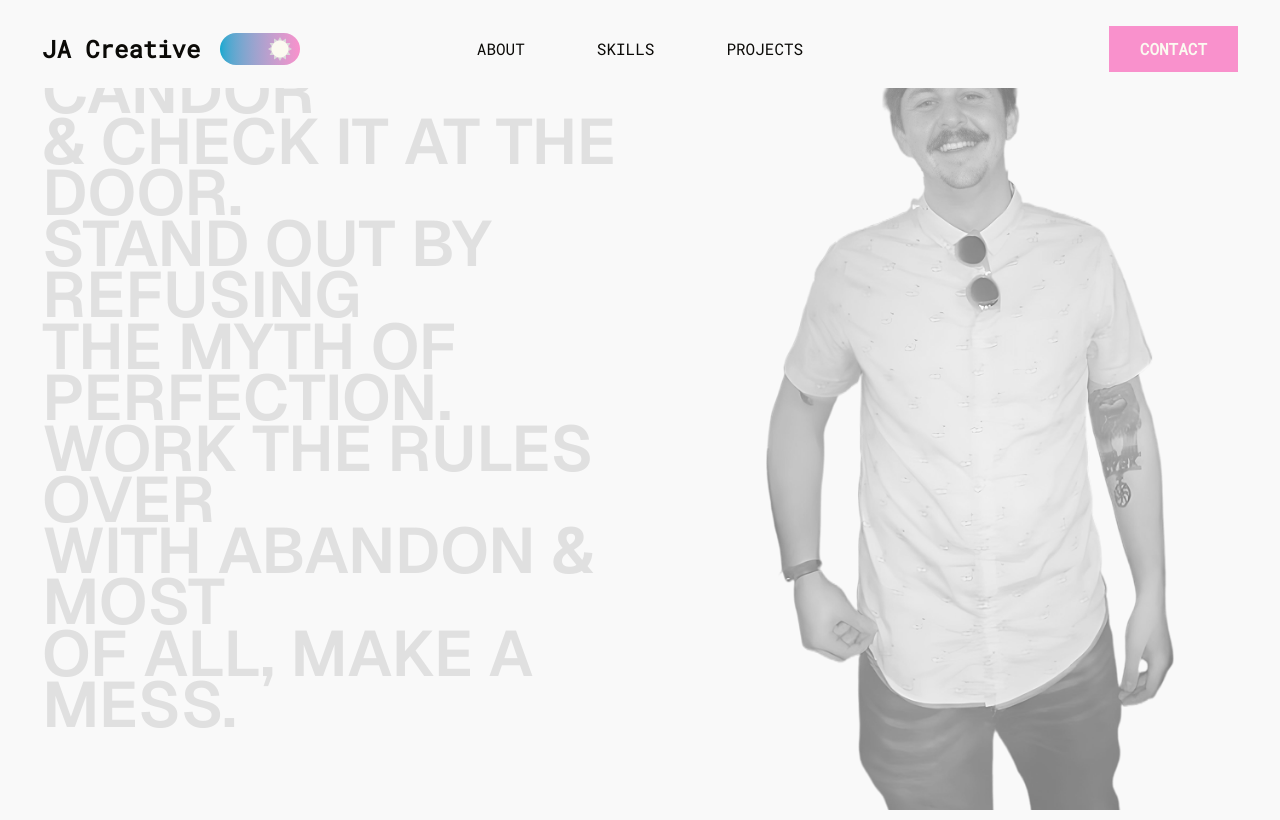
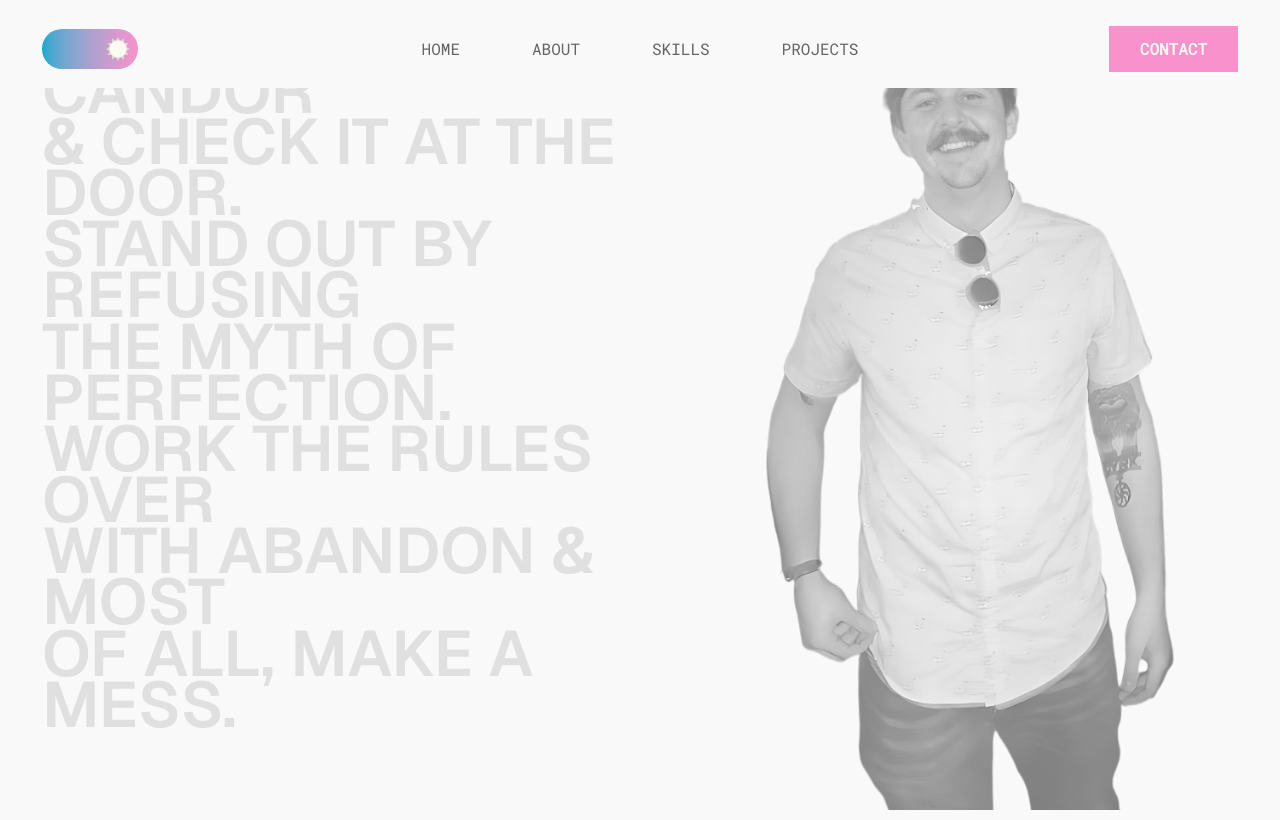
Before and after one commit to jacreative904/JA-Creative, a React (Vite) app: page / in a window 1280 px wide. Built offline with nearby package versions, Linux system fonts and the light colour scheme; a web font is replaced by a local one.

Commit message:
dark mode styling adjustments

```diff
--- a/src/components/DarkModeToggle.jsx
+++ b/src/components/DarkModeToggle.jsx
@@ -22,13 +22,13 @@ const DarkModeToggle = () => {
   return (
     <button
       onClick={() => setIsDarkMode(!isDarkMode)}
-      className="bg-linear-to-r from-mainteal to-mainpink dark:to-darkyellow bg-no-repeat bg-center bg-contain w-20 grid justify-items-stretch content-center rounded-2xl"
+      className="bg-linear-to-r from-mainteal to-mainpink dark:to-darkyellow bg-no-repeat bg-center bg-contain w-24 grid justify-items-stretch content-center rounded-3xl"
     >
       { isDarkMode
       ?
-          <img src={moon} className='h-6 pl-2 justify-self-start'/>
+          <img src={moon} className='h-10 pl-2 pt-2 pb-2 justify-self-start'/>
       :
-          <img src={sun} className='h-6 pr-2 justify-self-end'/>
+          <img src={sun} className='h-10 pr-2 pt-2 pb-2 justify-self-end'/>
       }
     </button>
   );
--- a/src/components/Navbar.jsx
+++ b/src/components/Navbar.jsx
@@ -42,11 +42,11 @@ const Navbar = ({menuOpen, setMenuOpen}) => {
     return <nav className="w-full px-8 py-4">
       <div className="flex flex-wrap items-center justify-between">
         <div className="flex gap-5">
-          <TransitionLink
+          {/* <TransitionLink
               to="/"
-              className='headline-regular self-center text-2xl font-bold whitespace-nowrap text-maindark dark:text-mainbg'>
-              JA Creative
-          </TransitionLink>
+              className='headline-regular self-center text-2xl font-bold whitespace-nowrap text-maintext dark:text-mainbg'>
+              JAMES AUSTIN
+          </TransitionLink> */}
           <DarkModeToggle />
         </div>
 
@@ -69,17 +69,23 @@ const Navbar = ({menuOpen, setMenuOpen}) => {
         <ul className="flex flex-col p-4 md:p-0 mt-4 md:space-x-12 rtl:space-x-reverse md:flex-row md:mt-0 md:border-0">
           <li ref={el => navItemsRef.current[0] = el} className="nav-item">
             <TransitionLink
+                to="/"
+                className="block font-bold py-2 px-3 nav-text left">Home
+            </TransitionLink>
+          </li>
+          <li ref={el => navItemsRef.current[1] = el} className="nav-item">
+            <TransitionLink
                 to="/about"
                 className="block font-bold py-2 px-3 nav-text left">About
             </TransitionLink>
           </li>
-          <li ref={el => navItemsRef.current[1] = el} className="nav-item">
+          <li ref={el => navItemsRef.current[2] = el} className="nav-item">
             <TransitionLink
                 to="/skills"
                 className="block font-bold py-2 px-3 nav-text left">Skills
             </TransitionLink>
           </li>
-          <li ref={el => navItemsRef.current[2] = el} className="nav-item">
+          <li ref={el => navItemsRef.current[3] = el} className="nav-item">
             <TransitionLink
                 to="/projects"
                 className="block font-bold py-2 px-3 nav-text left">Projects
--- a/src/index.css
+++ b/src/index.css
@@ -158,7 +158,7 @@ body:has([data-page="home"]) {
   text-transform: uppercase;
   display: inline-block;
   position: relative;
-  @apply text-maindark dark:text-darklight;
+  @apply text-maintext dark:text-darklight;
 }
 
 /* ------------------- XXXXXXXXXXXXXXX HOVER UNDERLINES NEED TO BE FIXED IN NAV SECTION XXXXXXXXXXXXXX --------------------*/
```
